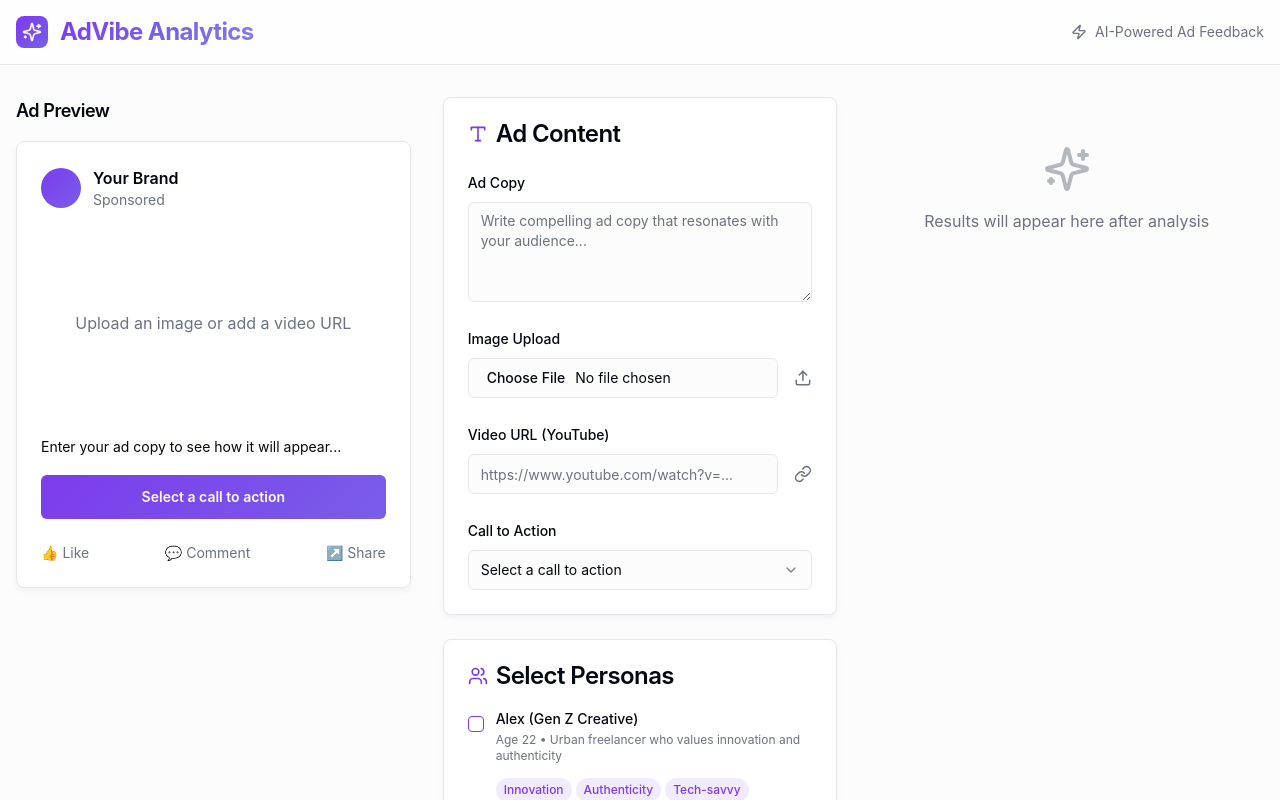
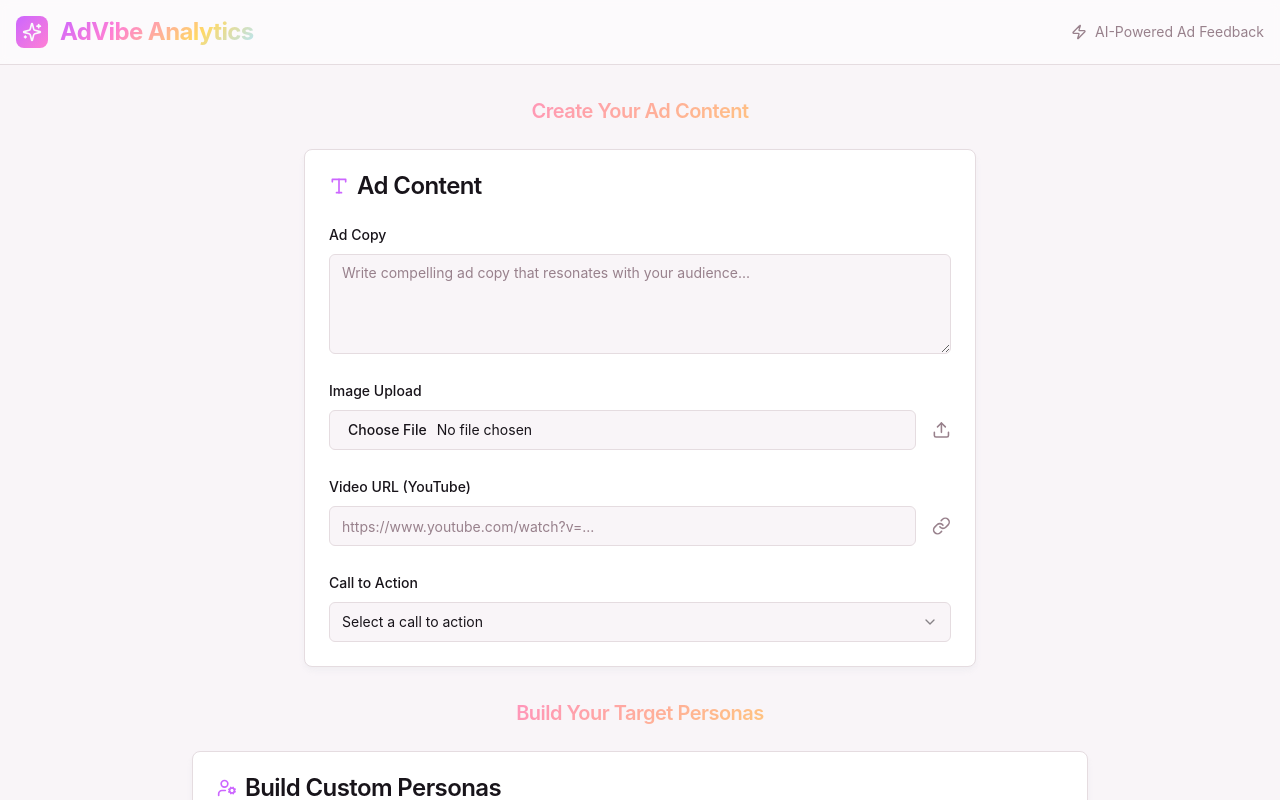
Before and after one commit to 42Maxim/persona-ad-pulse, a React (Vite) app: page / in a window 1280 px wide. Shown: the top 800 px of the page. Built offline with nearby package versions, Linux system fonts and the light colour scheme.

Commit message:
Refactor persona selection
Update persona selection to allow custom persona creation with dropdowns for age, gender, geography, and interests. Reorder page sections to: ad content, persona selection, ad preview, and analyze ad.

```diff
--- /dev/null
+++ b/src/components/PersonaBuilder.tsx
@@ -0,0 +1,225 @@
+import { Card, CardContent, CardHeader, CardTitle } from "@/components/ui/card";
+import { Select, SelectContent, SelectItem, SelectTrigger, SelectValue } from "@/components/ui/select";
+import { Badge } from "@/components/ui/badge";
+import { Button } from "@/components/ui/button";
+import { UserCog, X, Plus } from "lucide-react";
+
+export interface PersonaProfile {
+  id: string;
+  ageGroup: string;
+  gender: string;
+  geography: string;
+  interests: string[];
+}
+
+const AGE_GROUPS = [
+  "18–24",
+  "25–34",
+  "35–44",
+  "45–54",
+  "55–64",
+  "65+"
+];
+
+const GENDERS = [
+  "Male",
+  "Female",
+  "Other"
+];
+
+const COUNTRIES = [
+  "United States",
+  "United Kingdom",
+  "Canada",
+  "Australia",
+  "Germany",
+  "France",
+  "Netherlands",
+  "Sweden",
+  "Norway",
+  "Denmark",
+  "Switzerland",
+  "Austria",
+  "Belgium",
+  "Ireland",
+  "New Zealand"
+];
+
+const INTERESTS = [
+  "Fashion & Beauty",
+  "Health & Fitness",
+  "Sports & Recreation",
+  "Travel & Leisure",
+  "Food & Drink",
+  "Technology & Gadgets",
+  "Business & Finance",
+  "Arts, Entertainment & Culture"
+];
+
+interface PersonaBuilderProps {
+  personas: PersonaProfile[];
+  setPersonas: (personas: PersonaProfile[]) => void;
+}
+
+export const PersonaBuilder = ({ personas, setPersonas }: PersonaBuilderProps) => {
+  const addNewPersona = () => {
+    const newPersona: PersonaProfile = {
+      id: `persona-${Date.now()}`,
+      ageGroup: "",
+      gender: "",
+      geography: "",
+      interests: []
+    };
+    setPersonas([...personas, newPersona]);
+  };
+
+  const removePersona = (id: string) => {
+    setPersonas(personas.filter(p => p.id !== id));
+  };
+
+  const updatePersona = (id: string, field: keyof PersonaProfile, value: any) => {
+    setPersonas(personas.map(p =>
+      p.id === id ? { ...p, [field]: value } : p
+    ));
+  };
+
+  const addInterest = (personaId: string, interest: string) => {
+    const persona = personas.find(p => p.id === personaId);
+    if (persona && !persona.interests.includes(interest)) {
+      updatePersona(personaId, 'interests', [...persona.interests, interest]);
+    }
+  };
+
+  const removeInterest = (personaId: string, interest: string) => {
+    const persona = personas.find(p => p.id === personaId);
+    if (persona) {
+      updatePersona(personaId, 'interests', persona.interests.filter(i => i !== interest));
+    }
+  };
+
+  const getPersonaName = (persona: PersonaProfile) => {
+    if (!persona.ageGroup || !persona.gender) return "New Persona";
+    return `${persona.ageGroup} ${persona.gender}${persona.geography ? ` from ${persona.geography}` : ''}`;
+  };
+
+  return (
+    <Card className="shadow-soft">
+      <CardHeader>
+        <CardTitle className="flex items-center gap-2">
+          <UserCog className="h-5 w-5 text-primary" />
+          Build Custom Personas
+        </CardTitle>
+      </CardHeader>
+      <CardContent className="space-y-4">
+        {personas.map((persona, index) => (
+          <div key={persona.id} className="border rounded-lg p-4 space-y-4 bg-gradient-to-r from-secondary/20 to-accent/10">
+            <div className="flex items-center justify-between">
+              <h4 className="font-medium text-sm">
+                Persona {index + 1}: {getPersonaName(persona)}
+              </h4>
+              <Button
+                variant="ghost"
+                size="sm"
+                onClick={() => removePersona(persona.id)}
+                className="h-6 w-6 p-0 text-destructive hover:text-destructive"
+              >
+                <X className="h-4 w-4" />
+              </Button>
+            </div>
+
+            <div className="grid grid-cols-1 md:grid-cols-3 gap-3">
+              <div>
+                <label className="text-xs font-medium text-muted-foreground">Age Group</label>
+                <Select
+                  value={persona.ageGroup}
+                  onValueChange={(value) => updatePersona(persona.id, 'ageGroup', value)}
+                >
+                  <SelectTrigger className="h-8">
+                    <SelectValue placeholder="Select age" />
+                  </SelectTrigger>
+                  <SelectContent>
+                    {AGE_GROUPS.map(age => (
+                      <SelectItem key={age} value={age}>{age}</SelectItem>
+                    ))}
+                  </SelectContent>
+                </Select>
+              </div>
+
+              <div>
+                <label className="text-xs font-medium text-muted-foreground">Gender</label>
+                <Select
+                  value={persona.gender}
+                  onValueChange={(value) => updatePersona(persona.id, 'gender', value)}
+                >
+                  <SelectTrigger className="h-8">
+                    <SelectValue placeholder="Select gender" />
+                  </SelectTrigger>
+                  <SelectContent>
+                    {GENDERS.map(gender => (
+                      <SelectItem key={gender} value={gender}>{gender}</SelectItem>
+                    ))}
+                  </SelectContent>
+                </Select>
+              </div>
+
+              <div>
+                <label className="text-xs font-medium text-muted-foreground">Geography</label>
+                <Select
+                  value={persona.geography}
+                  onValueChange={(value) => updatePersona(persona.id, 'geography', value)}
+                >
+                  <SelectTrigger className="h-8">
+                    <SelectValue placeholder="Select country" />
+                  </SelectTrigger>
+                  <SelectContent>
+                    {COUNTRIES.map(country => (
+                      <SelectItem key={country} value={country}>{country}</SelectItem>
+                    ))}
+                  </SelectContent>
+                </Select>
+              </div>
+            </div>
+
+            <div>
+              <label className="text-xs font-medium text-muted-foreground">Interests</label>
+              <Select onValueChange={(value) => addInterest(persona.id, value)}>
+                <SelectTrigger className="h-8">
+                  <SelectValue placeholder="Add interests" />
+                </SelectTrigger>
+                <SelectContent>
+                  {INTERESTS.filter(interest => !persona.interests.includes(interest)).map(interest => (
+                    <SelectItem key={interest} value={interest}>{interest}</SelectItem>
+                  ))}
+                </SelectContent>
+              </Select>
+
+              {persona.interests.length > 0 && (
+                <div className="flex flex-wrap gap-1 mt-2">
+                  {persona.interests.map(interest => (
+                    <Badge
+                      key={interest}
+                      variant="secondary"
+                      className="text-xs cursor-pointer hover:bg-destructive hover:text-destructive-foreground"
+                      onClick={() => removeInterest(persona.id, interest)}
+                    >
+                      {interest} <X className="h-3 w-3 ml-1" />
+                    </Badge>
+                  ))}
+                </div>
+              )}
+            </div>
+          </div>
+        ))}
+
+        <Button
+          onClick={addNewPersona}
+          variant="outline"
+          className="w-full border-dashed border-2 text-muted-foreground hover:text-foreground hover:border-primary"
+        >
+          <Plus className="h-4 w-4 mr-2" />
+          Add New Persona
+        </Button>
+      </CardContent>
+    </Card>
+  );
+};
--- a/src/index.css
+++ b/src/index.css
@@ -8,46 +8,46 @@ All colors MUST be HSL.
 
 @layer base {
   :root {
-    --background: 249 10% 99%;
-    --foreground: 224 71% 4%;
+    --background: 320 25% 97%;
+    --foreground: 280 15% 9%;
 
     --card: 0 0% 100%;
-    --card-foreground: 224 71% 4%;
+    --card-foreground: 280 15% 9%;
 
     --popover: 0 0% 100%;
-    --popover-foreground: 224 71% 4%;
+    --popover-foreground: 280 15% 9%;
 
-    --primary: 262 83% 58%;
+    --primary: 280 100% 70%;
     --primary-foreground: 210 20% 98%;
-    --primary-glow: 262 83% 70%;
+    --primary-glow: 280 100% 80%;
 
-    --secondary: 220 14% 96%;
-    --secondary-foreground: 220 9% 46%;
+    --secondary: 200 100% 85%;
+    --secondary-foreground: 200 100% 25%;
 
-    --muted: 220 14% 96%;
-    --muted-foreground: 220 9% 46%;
+    --muted: 330 20% 95%;
+    --muted-foreground: 330 10% 55%;
 
-    --accent: 220 14% 96%;
-    --accent-foreground: 220 9% 46%;
+    --accent: 45 100% 70%;
+    --accent-foreground: 45 100% 20%;
 
-    --success: 142 76% 36%;
-    --success-foreground: 355 20% 98%;
+    --success: 150 80% 45%;
+    --success-foreground: 150 20% 98%;
 
-    --warning: 32 95% 44%;
-    --warning-foreground: 355 20% 98%;
+    --warning: 30 100% 60%;
+    --warning-foreground: 30 20% 98%;
 
-    --destructive: 0 84% 60%;
+    --destructive: 0 85% 65%;
     --destructive-foreground: 210 20% 98%;
 
-    --border: 220 13% 91%;
-    --input: 220 13% 91%;
-    --ring: 262 83% 58%;
+    --border: 330 15% 88%;
+    --input: 330 15% 88%;
+    --ring: 280 100% 70%;
 
-    /* Design System Tokens */
-    --gradient-primary: linear-gradient(135deg, hsl(262 83% 58%), hsl(252 76% 64%));
-    --gradient-secondary: linear-gradient(135deg, hsl(220 14% 96%), hsl(220 13% 91%));
-    --gradient-success: linear-gradient(135deg, hsl(142 76% 36%), hsl(142 72% 42%));
-    --gradient-hero: linear-gradient(135deg, hsl(262 83% 58%) 0%, hsl(252 76% 64%) 50%, hsl(242 69% 70%) 100%);
+    /* Creative Design System Tokens */
+    --gradient-primary: linear-gradient(135deg, hsl(280 100% 70%), hsl(320 100% 75%));
+    --gradient-secondary: linear-gradient(135deg, hsl(200 100% 85%), hsl(180 80% 80%));
+    --gradient-success: linear-gradient(135deg, hsl(150 80% 45%), hsl(170 75% 50%));
+    --gradient-hero: linear-gradient(135deg, hsl(280 100% 70%) 0%, hsl(320 100% 75%) 30%, hsl(45 100% 70%) 70%, hsl(200 100% 85%) 100%);
 
     --shadow-sm: 0 1px 2px 0 hsl(220 13% 91% / 0.4);
     --shadow-md: 0 4px 6px -1px hsl(220 13% 91% / 0.4), 0 2px 4px -1px hsl(220 13% 91% / 0.2);
@@ -77,46 +77,46 @@ All colors MUST be HSL.
   }
 
   .dark {
-    --background: 224 71% 4%;
-    --foreground: 210 20% 98%;
+    --background: 280 25% 8%;
+    --foreground: 280 20% 95%;
 
-    --card: 224 71% 4%;
-    --card-foreground: 210 20% 98%;
+    --card: 280 25% 12%;
+    --card-foreground: 280 20% 95%;
 
-    --popover: 224 71% 4%;
-    --popover-foreground: 210 20% 98%;
+    --popover: 280 25% 12%;
+    --popover-foreground: 280 20% 95%;
 
-    --primary: 262 83% 58%;
-    --primary-foreground: 210 20% 98%;
-    --primary-glow: 262 83% 70%;
+    --primary: 280 100% 70%;
+    --primary-foreground: 280 20% 95%;
+    --primary-glow: 280 100% 80%;
 
-    --secondary: 215 27.9% 16.9%;
-    --secondary-foreground: 210 20% 98%;
+    --secondary: 200 80% 20%;
+    --secondary-foreground: 200 100% 85%;
 
-    --muted: 215 27.9% 16.9%;
-    --muted-foreground: 217.9 10.6% 64.9%;
+    --muted: 280 20% 18%;
+    --muted-foreground: 280 10% 70%;
 
-    --accent: 215 27.9% 16.9%;
-    --accent-foreground: 210 20% 98%;
+    --accent: 45 90% 60%;
+    --accent-foreground: 45 100% 95%;
 
-    --success: 142 76% 36%;
-    --success-foreground: 355 20% 98%;
+    --success: 150 80% 45%;
+    --success-foreground: 150 20% 98%;
 
-    --warning: 32 95% 44%;
-    --warning-foreground: 355 20% 98%;
+    --warning: 30 100% 60%;
+    --warning-foreground: 30 20% 98%;
 
-    --destructive: 0 62% 30%;
-    --destructive-foreground: 210 20% 98%;
+    --destructive: 0 80% 55%;
+    --destructive-foreground: 0 20% 98%;
 
-    --border: 215 27.9% 16.9%;
-    --input: 215 27.9% 16.9%;
-    --ring: 262 83% 58%;
+    --border: 280 20% 22%;
+    --input: 280 20% 22%;
+    --ring: 280 100% 70%;
 
-    /* Dark mode gradients */
-    --gradient-primary: linear-gradient(135deg, hsl(262 83% 58%), hsl(252 76% 64%));
-    --gradient-secondary: linear-gradient(135deg, hsl(215 27.9% 16.9%), hsl(215 27.9% 20%));
-    --gradient-success: linear-gradient(135deg, hsl(142 76% 36%), hsl(142 72% 42%));
-    --gradient-hero: linear-gradient(135deg, hsl(262 83% 58%) 0%, hsl(252 76% 64%) 50%, hsl(242 69% 70%) 100%);
+    /* Creative Dark mode gradients */
+    --gradient-primary: linear-gradient(135deg, hsl(280 100% 70%), hsl(320 100% 75%));
+    --gradient-secondary: linear-gradient(135deg, hsl(200 80% 20%), hsl(180 70% 25%));
+    --gradient-success: linear-gradient(135deg, hsl(150 80% 45%), hsl(170 75% 50%));
+    --gradient-hero: linear-gradient(135deg, hsl(280 100% 70%) 0%, hsl(320 100% 75%) 30%, hsl(45 90% 60%) 70%, hsl(200 80% 50%) 100%);
 
     --shadow-sm: 0 1px 2px 0 hsl(0 0% 0% / 0.3);
     --shadow-md: 0 4px 6px -1px hsl(0 0% 0% / 0.3), 0 2px 4px -1px hsl(0 0% 0% / 0.2);
--- a/src/pages/Index.tsx
+++ b/src/pages/Index.tsx
@@ -2,41 +2,43 @@ import { useState } from "react";
 import { Button } from "@/components/ui/button";
 import { AdPreview } from "@/components/AdPreview";
 import { AdInputForm } from "@/components/AdInputForm";
-import { PersonaSelector, PERSONAS } from "@/components/PersonaSelector";
+import { PersonaBuilder, PersonaProfile } from "@/components/PersonaBuilder";
 import { ResultsDisplay } from "@/components/ResultsDisplay";
 import { useToast } from "@/hooks/use-toast";
 import { Sparkles, Zap } from "lucide-react";
 
 // Mock data for demonstration
-const generateMockResults = (selectedPersonas: string[], adCopy: string) => {
-  const selectedPersonaData = PERSONAS.filter(p => selectedPersonas.includes(p.id));
-
-  const personaFeedback = selectedPersonaData.map(persona => ({
+const generateMockResults = (personas: PersonaProfile[], adCopy: string) => {
+  const personaFeedback = personas.map((persona, index) => ({
     personaId: persona.id,
-    personaName: persona.name,
-    archetype: persona.archetype,
+    personaName: `${persona.ageGroup} ${persona.gender}`,
+    archetype: `${persona.ageGroup} ${persona.gender} from ${persona.geography}`,
     resonanceScore: Math.floor(Math.random() * 4) + 6, // 6-10 range
-    keyQuote: `This ad ${Math.random() > 0.5 ? 'really speaks to' : 'somewhat resonates with'} my values and needs.`,
+    keyQuote: `This ad ${Math.random() > 0.5 ? 'really speaks to' : 'somewhat resonates with'} my interests in ${persona.interests.slice(0, 2).join(' and ')}.`,
     strengths: [
       "Clear messaging",
       "Authentic tone",
-      "Relevant content"
+      "Relevant content",
+      "Appeals to my demographic"
     ].slice(0, Math.floor(Math.random() * 2) + 2),
     weaknesses: [
       "CTA could be stronger",
       "Visual appeal needs work",
-      "Missing emotional hook"
+      "Missing emotional hook",
+      "Doesn't match my interests"
     ].slice(0, Math.floor(Math.random() * 2) + 1),
     confusingPoints: [
       "Unclear value proposition",
-      "Too many competing elements"
+      "Too many competing elements",
+      "Cultural mismatch"
     ].slice(0, Math.floor(Math.random() * 2) + 1),
     tags: [
       "Clear Messaging",
       "Strong Visuals",
       "Effective CTA",
       "Good Emotional Hook",
-      "Confusing Layout"
+      "Confusing Layout",
+      "Demographic Match"
     ].slice(0, Math.floor(Math.random() * 3) + 2)
   }));
 
@@ -50,7 +52,8 @@ const generateMockResults = (selectedPersonas: string[], adCopy: string) => {
       "Strengthen the call-to-action with more action-oriented language",
       "Add social proof elements to build trust",
       "Consider A/B testing different visual layouts",
-      "Optimize copy for better emotional resonance"
+      "Optimize copy for better emotional resonance",
+      "Better target specific demographics and interests"
     ].slice(0, Math.floor(Math.random() * 2) + 2),
     personaFeedback
   };
@@ -65,7 +68,7 @@ const Index = () => {
   const [imageUrl, setImageUrl] = useState("");
   const [videoUrl, setVideoUrl] = useState("");
   const [cta, setCta] = useState("");
-  const [selectedPersonas, setSelectedPersonas] = useState<string[]>([]);
+  const [personas, setPersonas] = useState<PersonaProfile[]>([]);
 
   // Results state
   const [results, setResults] = useState<any>(null);
@@ -83,10 +86,20 @@ const Index = () => {
       return;
     }
 
-    if (selectedPersonas.length === 0) {
+    if (personas.length === 0) {
       toast({
-        title: "No Personas Selected",
-        description: "Please select at least one persona for analysis.",
+        title: "No Personas Created",
+        description: "Please create at least one persona for analysis.",
+        variant: "destructive"
+      });
+      return;
+    }
+
+    const hasIncompletePersona = personas.some(p => !p.ageGroup || !p.gender || !p.geography || p.interests.length === 0);
+    if (hasIncompletePersona) {
+      toast({
+        title: "Incomplete Personas",
+        description: "Please complete all persona details before analyzing.",
         variant: "destructive"
       });
       return;
@@ -99,12 +112,12 @@ const Index = () => {
       // Simulate API call
       await new Promise(resolve => setTimeout(resolve, 2000));
 
-      const mockResults = generateMockResults(selectedPersonas, adCopy);
+      const mockResults = generateMockResults(personas, adCopy);
       setResults(mockResults);
 
       toast({
         title: "Analysis Complete!",
-        description: `Your ad has been analyzed by ${selectedPersonas.length} personas.`,
+        description: `Your ad has been analyzed by ${personas.length} personas.`,
       });
     } catch (error) {
       toast({
@@ -140,22 +153,13 @@ const Index = () => {
       </header>
 
       <div className="container mx-auto px-4 py-8">
-        <div className="grid grid-cols-1 lg:grid-cols-3 gap-8">
-          {/* Left Column - Ad Preview */}
-          <div className="lg:col-span-1">
-            <div className="sticky top-24">
-              <h2 className="text-lg font-semibold mb-4">Ad Preview</h2>
-              <AdPreview
-                adCopy={adCopy}
-                imageUrl={imageUrl}
-                videoUrl={videoUrl}
-                cta={cta}
-              />
-            </div>
-          </div>
-
-          {/* Middle Column - Input Forms */}
-          <div className="lg:col-span-1 space-y-6">
+        <div className="space-y-8">
+          {/* Section 1: Ad Content Input */}
+          <section>
+            <h2 className="text-xl font-semibold mb-6 text-center gradient-hero bg-clip-text text-transparent">
+              Create Your Ad Content
+            </h2>
+            <div className="max-w-2xl mx-auto">
               <AdInputForm
                 adCopy={adCopy}
                 setAdCopy={setAdCopy}
@@ -168,15 +172,43 @@ const Index = () => {
                 cta={cta}
                 setCta={setCta}
               />
+            </div>
+          </section>
 
-            <PersonaSelector
-              selectedPersonas={selectedPersonas}
-              setSelectedPersonas={setSelectedPersonas}
+          {/* Section 2: Persona Builder */}
+          <section>
+            <h2 className="text-xl font-semibold mb-6 text-center gradient-hero bg-clip-text text-transparent">
+              Build Your Target Personas
+            </h2>
+            <div className="max-w-4xl mx-auto">
+              <PersonaBuilder
+                personas={personas}
+                setPersonas={setPersonas}
               />
+            </div>
+          </section>
 
+          {/* Section 3: Ad Preview */}
+          <section>
+            <h2 className="text-xl font-semibold mb-6 text-center gradient-hero bg-clip-text text-transparent">
+              Ad Preview
+            </h2>
+            <div className="max-w-md mx-auto">
+              <AdPreview
+                adCopy={adCopy}
+                imageUrl={imageUrl}
+                videoUrl={videoUrl}
+                cta={cta}
+              />
+            </div>
+          </section>
+
+          {/* Section 4: Analyze Button & Results */}
+          <section>
+            <div className="text-center mb-8">
               <Button
                 onClick={handleAnalyzeAd}
-              className="w-full gradient-primary text-primary-foreground hover:shadow-glow transition-slow font-semibold"
+                className="gradient-primary text-primary-foreground hover:shadow-glow transition-slow font-semibold px-12"
                 size="lg"
                 disabled={isLoading}
               >
@@ -194,11 +226,11 @@ const Index = () => {
               </Button>
             </div>
 
-          {/* Right Column - Results */}
-          <div className="lg:col-span-1">
             {showResults ? (
-              <div className="sticky top-24">
-                <h2 className="text-lg font-semibold mb-4">Analysis Results</h2>
+              <div className="max-w-4xl mx-auto">
+                <h2 className="text-xl font-semibold mb-6 text-center gradient-hero bg-clip-text text-transparent">
+                  Analysis Results
+                </h2>
                 <ResultsDisplay
                   overallScore={results?.overallScore || 0}
                   estimatedCost={results?.estimatedCost || 0}
@@ -208,14 +240,12 @@ const Index = () => {
                 />
               </div>
             ) : (
-              <div className="sticky top-24">
-                <div className="text-center py-12 text-muted-foreground">
+              <div className="text-center py-12 text-muted-foreground max-w-md mx-auto">
                 <Sparkles className="h-12 w-12 mx-auto mb-4 opacity-50" />
-                  <p>Results will appear here after analysis</p>
-                </div>
+                <p>Analysis results will appear here after you create personas and analyze your ad</p>
               </div>
             )}
-          </div>
+          </section>
         </div>
       </div>
     </div>
```
Lines whose indentation alone changed are shown as unchanged.
